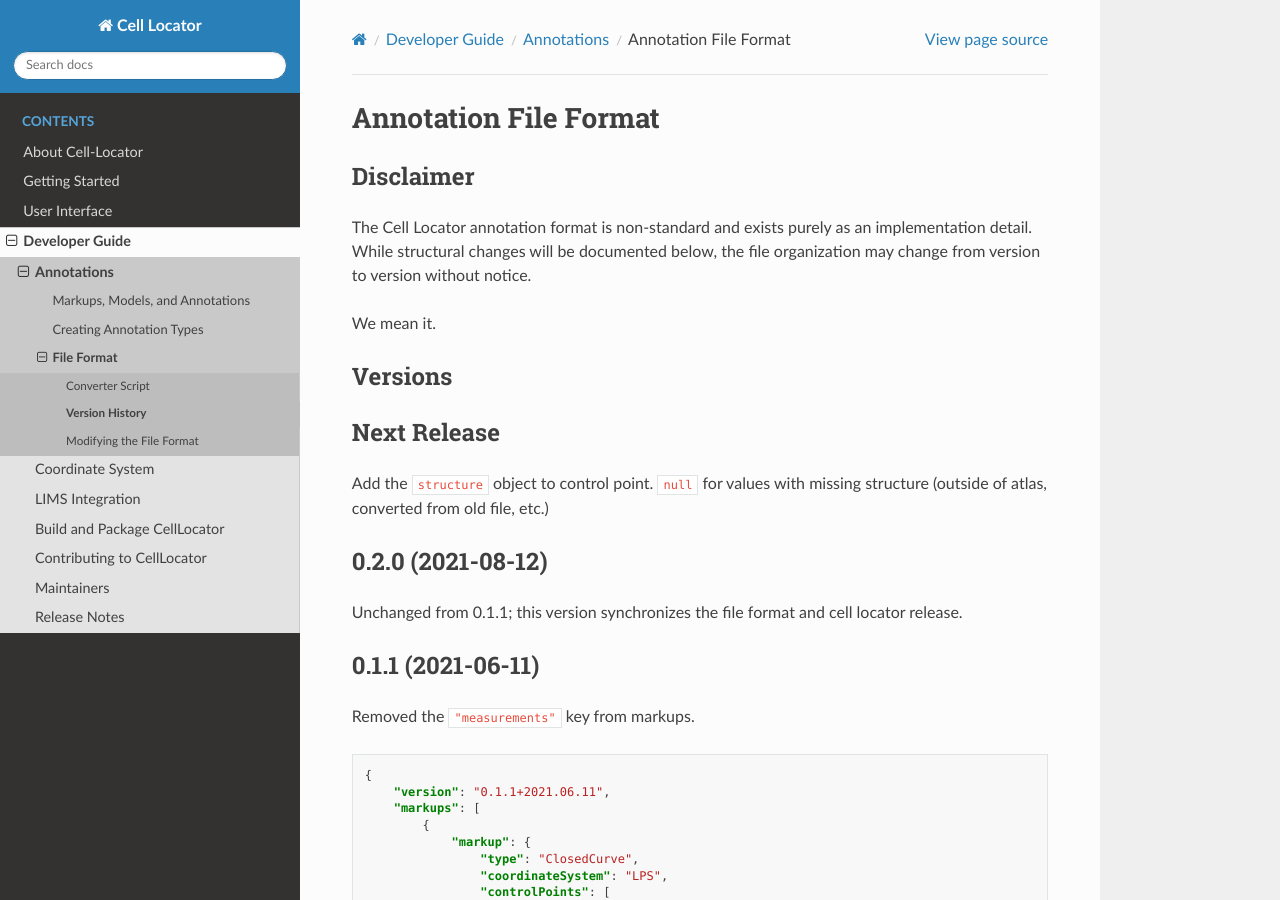
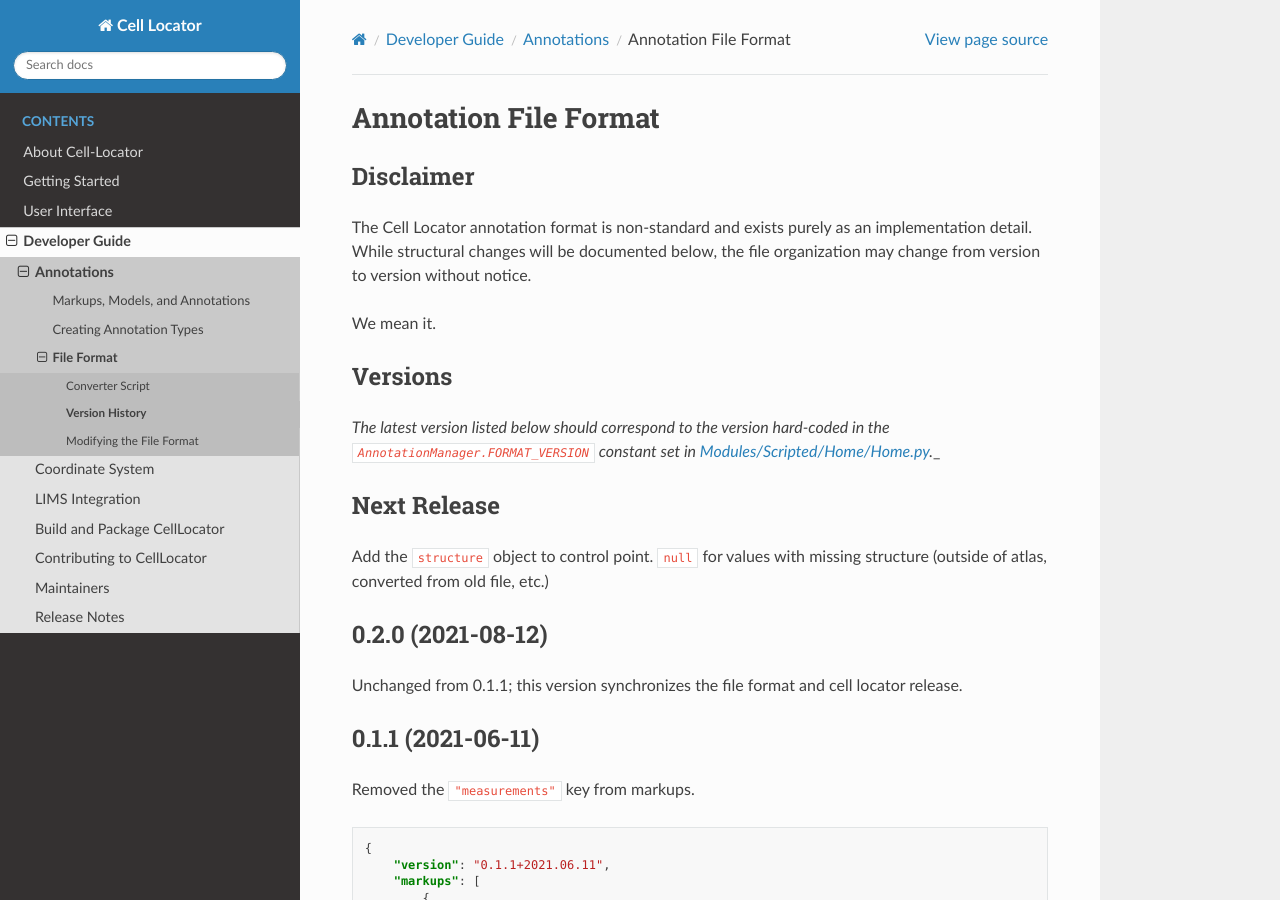
Before and after one commit to BICCN/cell-locator, a Sphinx documentation site: the page built from Documentation/developer_guide/AnnotationFileFormat.md, in a window 1280 px wide and 900 px high. Built offline with Sphinx 7.4.7 and the Read the Docs theme 2.0.0, drawn with Linux system fonts in a browser that asks for light colours.

Commit message:
DOC: Update AnnotationFileFormat.md describing where version is hard-coded

```diff
--- a/Documentation/developer_guide/AnnotationFileFormat.md
+++ b/Documentation/developer_guide/AnnotationFileFormat.md
@@ -9,6 +9,10 @@
 We mean it.
 
 ## Versions
+
+_The latest version listed below should correspond to the version hard-coded in the ``AnnotationManager.FORMAT_VERSION`` constant set in [Modules/Scripted/Home/Home.py][home-py].__
+
+[home-py]: https://github.com/BICCN/cell-locator/blob/master/Modules/Scripted/Home/Home.py
 
 ## Next Release
 
```
